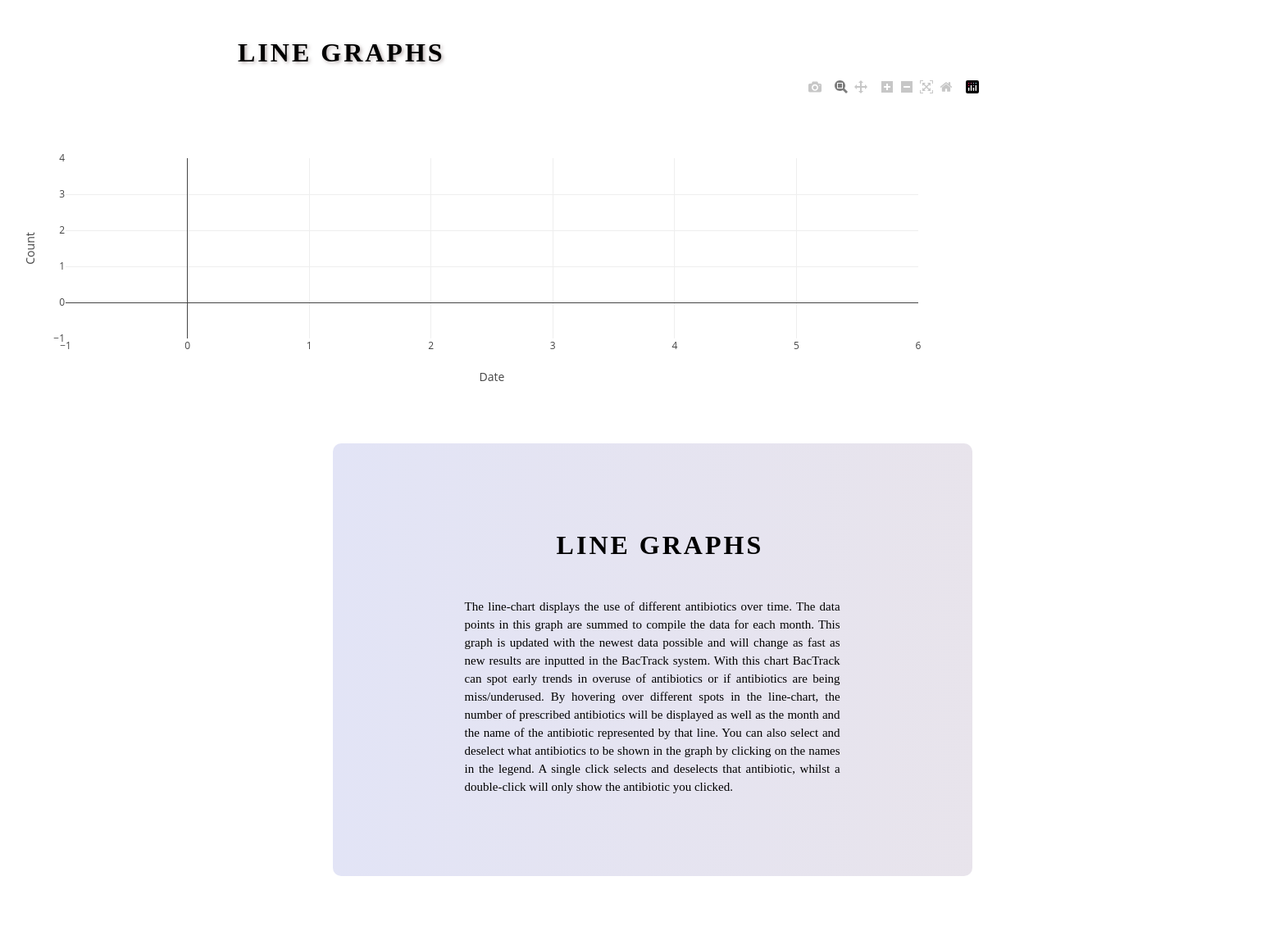
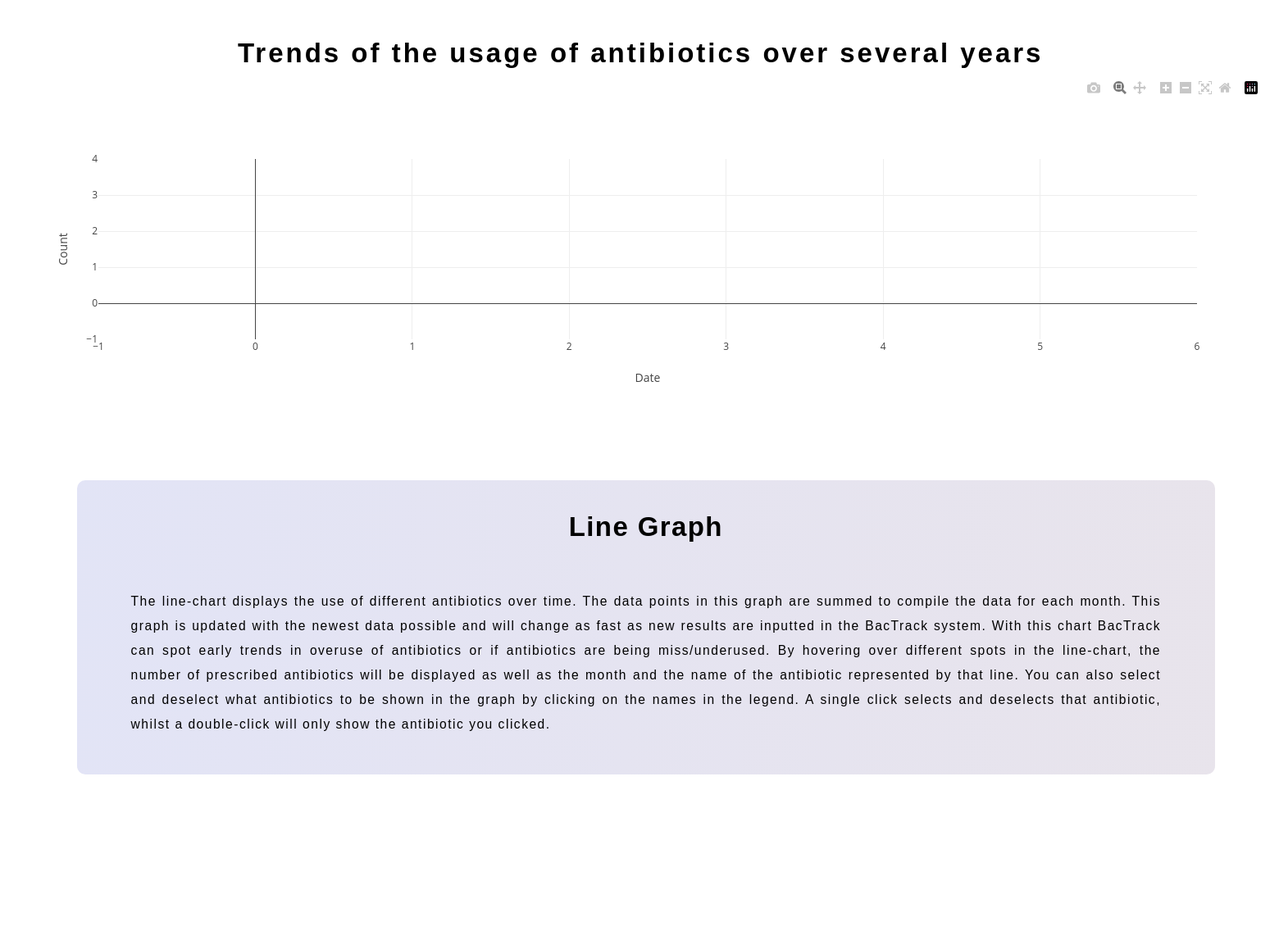
Before and after one commit to A-Bergfeldt/BacTrack, a PHP site: page /line_prescribed.php in a window 1560 px wide. Shown: the part 80-1227 px from the top of the page at 82% size. After the commit the page ends 1025 px from the top, so only its background shows below. Run offline with PHP 8.4, Linux system fonts and the light colour scheme; data comes from the database, SQL or seed files in the repository; some libraries are stand-ins or nearby versions.

Commit message:
edited linegraph css & php

```diff
--- a/statistics/heatmap_stylesheet_main.css
+++ b/statistics/heatmap_stylesheet_main.css
@@ -126,11 +126,11 @@
 
 p{
     color: #000000; /* text color inside the box*/
-    font-size: 1vw; /* Adjusted font size using viewport width units for responsiveness */
+    font-size: 2vw; /* Adjusted font size using viewport width units for responsiveness */
     font-weight: 300;
     line-height: 30px; /* Adjusted line height for better spacing */
     padding:16px;
-    text-align: center;
+    text-align: justify;
     margin: 20px;
     letter-spacing: 1.5px;
 }
@@ -149,7 +149,6 @@
     margin-top: -30%;
     margin-right: -90%;
     margin-left:15%;
-    padding:0% 0%;
     background: rgb(185, 120, 255);
     background: linear-gradient(90deg, rgba(207, 210, 240, 0.6) 0%, rgba(140, 119, 158, 0.2) 100%);
     flex-basis:75%;
--- a/statistics/line_prescribed.php
+++ b/statistics/line_prescribed.php
@@ -9,11 +9,11 @@
 <body>
 <?php require_once "../nav_bar.php"; ?>
 <div class="container">
-    <h1 class="text-center mt-4">LINE GRAPHS</h1>
+    <h1 class="text-center mt-4">Trends of the usage of antibiotics over several years</h1>
     <div id="tester" style="width:600px;height:250px;"></div>
 </div>
-<div class="sidebyside">
 
+<div id="tester"></div>
 <?php
 ini_set('display_errors', 1);
 ini_set('display_startup_errors', 1);
@@ -124,7 +124,7 @@
 
     var layout = {
         height: 400,
-        width: 1200,
+        width: 1500,
         showlegend: true,
         xaxis: {
             title: 'Date'
@@ -135,6 +135,8 @@
     };
 
     Plotly.newPlot('tester', data, layout);
+
+
 </script>
 <div class="container">
     <div class="slides slide2">
@@ -142,7 +144,7 @@
             <!--<h3> Information about visualization provided </h3>-->
             <div class="row">
                 <div class="course-col">
-                <h2>LINE GRAPHS</h2>
+                <h2>Line Graph</h2>
                 <p> The line-chart displays the use of different antibiotics over time.
                     The data points in this graph are summed to compile the data for each month.
                     This graph is updated with the newest data possible and will change as fast
--- a/statistics/linegraph_stylesheet_main.css
+++ b/statistics/linegraph_stylesheet_main.css
@@ -9,21 +9,21 @@
 h1 {
     margin-top: 8%;
     color: #000000; /* text color */
-    font-size: 2em;
+    font-size: 33px;
     margin-bottom: 10px;
     text-align: left;
     margin-left: 290px;
-    text-decoration:solid;
-    font-family:'Poppins', 'sans-serif';
+    text-decoration:none;
+    font-weight: bold;
+    font-family:'Poppins', sans-serif;
     letter-spacing: 3px; /* Add letter-spacing for better readability */
-    text-shadow: 2px 2px 4px rgba(116, 98, 98, 0.5); /* Add a subtle text shadow */
+    /*text-shadow: 2px 2px 4px rgba(116, 98, 98, 0.5);*//* Add a subtle text shadow */
     line-height: 1.2; /* Adjust line height for better spacing */
-    text-decoration: wavy;
-  }
+}
 
 /* THE PLOT SPACING AND STYLING*/
 
-#myDiv {
+.myDiv {
     width: 100%;
     height: 400px;
     margin: 0 auto; /* pushes plot to the left*/
@@ -61,28 +61,30 @@
 
 h2{
     font-size: 42px;
-    font-weight: 600;
+    font-weight: 200;
     color: #000000;
-    font-size: 2em;
+    font-size: 33px;
     margin-bottom: 40px;
-    text-align: left;
-    margin-left: 25%;
-    text-decoration:solid;
-    font-family: 'Poppins', 'sans-serif';
-    letter-spacing: 3px; /* Add letter-spacing for better readability */
+    text-align:center;
+    text-decoration:none;
+    font-family: 'Poppins', sans-serif;
+    letter-spacing: 1.4px; /* Add letter-spacing for better readability */
     /*text-shadow: 2px 2px 4px rgba(116, 98, 98, 0.5);*/ /* Add a subtle text shadow */
     line-height: 1.2; /* Adjust line height for better spacing */
-    text-decoration: none;
+    font-weight: bold;
 }
 
 p{
     color: #000000; /* text color inside the box*/
-    font-size: 15px;
-    /*font-weight: 300;*/
-    line-height: 22px;
-    padding: 5px;
+    font-size: 1vw;
+    font-weight: 300;
+    line-height: 30px;
+    padding: 16px;
     text-align: justify;
-    font-family: 'Poppins', 'sans-serif';
+    font-family: 'Poppins', sans-serif;
+    letter-spacing: 1.5px;
+    margin: 20px;
+
 }
 
 .row{
@@ -92,13 +94,13 @@
 }
 
 .course-col{
-    flex-basis: 50%;
+    flex-basis: 90%;
     border-radius: 10px;
-    margin-bottom: 5%;
+    margin-bottom: 10%;
     margin-right: 5%;
     margin-top: 0%;
-    margin-left: 26%; /* Adjusted margin for better responsiveness */
-    padding: 5% 10%; /* Adjusted padding for better responsiveness */
+    margin-left: 6%; /* Adjusted margin for better responsiveness */
+    padding: 10px 30px; /* Adjusted padding for better responsiveness */
     box-sizing: border-box;
     transition: 0.5s;
 
@@ -111,3 +113,7 @@
 .course-col:hover{
     box-shadow: 0 0 20px 0 rgba(0, 0, 0, 0.5);
 }
+
+#tester{
+    margin-left: 40px;
+}
```
